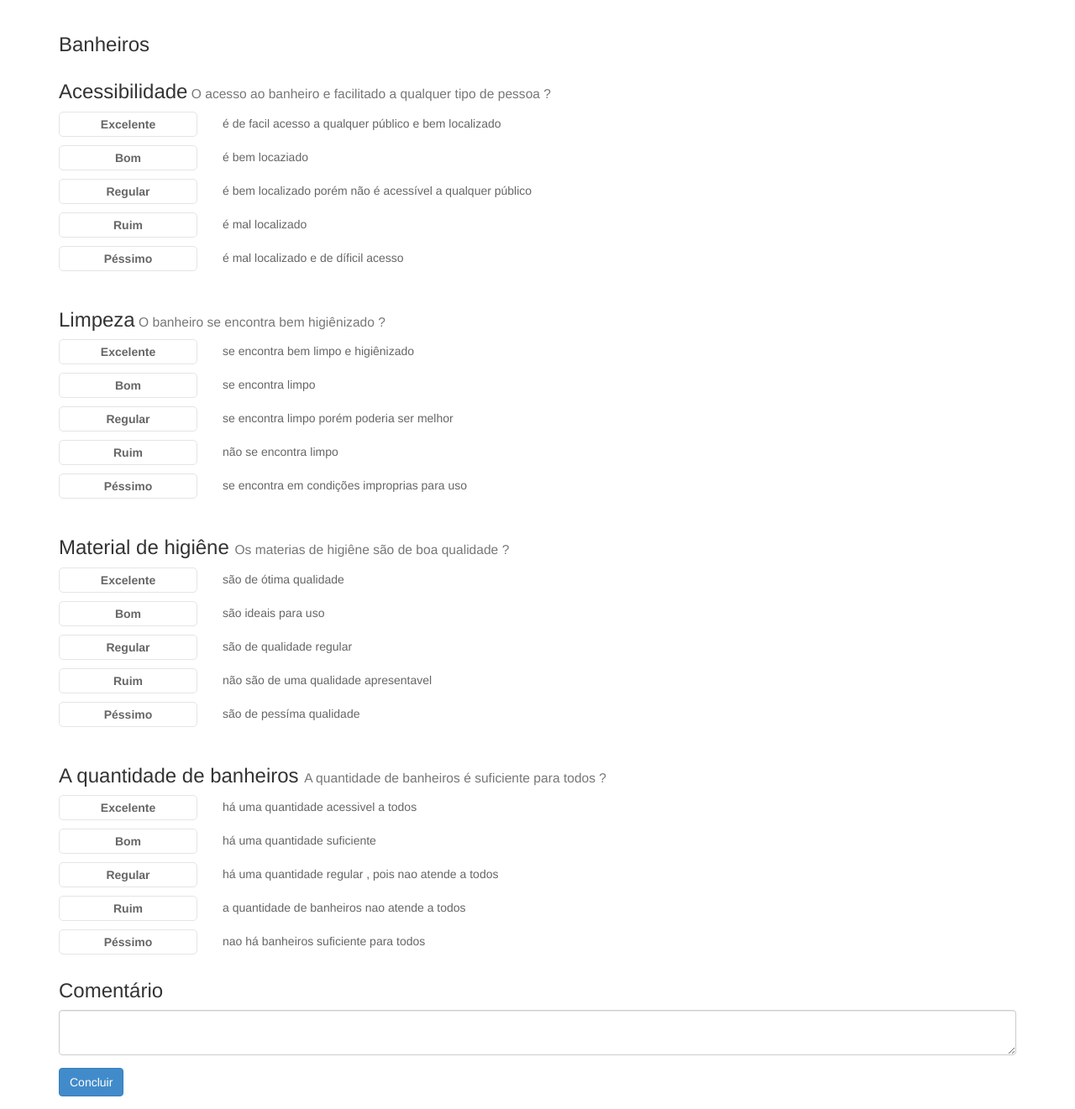
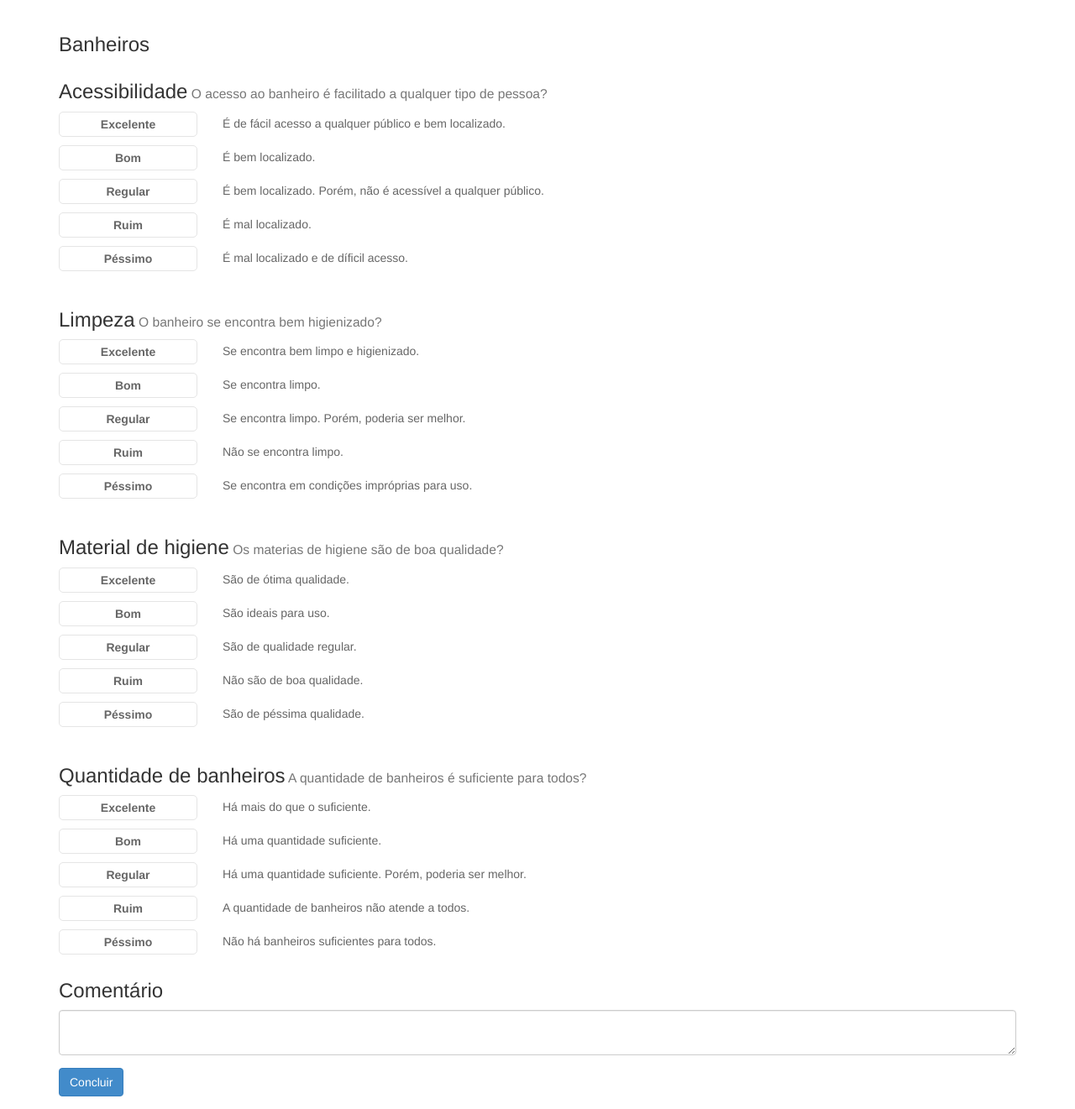
Before and after one commit to SENAI-VASS/avaliaSenai, a PHP site: page /avaliacao_banheiro.php in a window 1280 px wide. Shown: the part 52-1373 px from the top of the page at 84% size. Run offline with PHP 8.4, Linux system fonts and the light colour scheme; the visitor is signed in with stand-in values (Sample User, id 1).

Commit message:
correção gramatical de algumas descrições e verificação de possíveis referenciações inexatas

```diff
--- a/avaliacao_banheiro.php
+++ b/avaliacao_banheiro.php
@@ -15,7 +15,7 @@
 
       <div class="row">
         <div class="col-md-12">
-          <h3>Acessibilidade<small> O acesso ao banheiro e facilitado a qualquer tipo de pessoa ?</small></h3>
+          <h3>Acessibilidade<small> O acesso ao banheiro é facilitado a qualquer tipo de pessoa?</small></h3>
         </div>
       </div>
 
@@ -25,7 +25,7 @@
           <label for="acessibilidade1">Excelente</label>
         </div>
         <div class="col-md-10">
-          <div class="descricao"> é de facil acesso a qualquer público e bem localizado </div>
+          <div class="descricao">É de fácil acesso a qualquer público e bem localizado.</div>
         </div>
       </div>
 
@@ -35,7 +35,7 @@
           <label for="acessibilidade2">Bom</label>
         </div>
         <div class="col-md-10">
-          <div class="descricao"> é bem locaziado </div>
+          <div class="descricao">É bem localizado.</div>
         </div>
       </div>
 
@@ -45,7 +45,7 @@
           <label for="acessibilidade3">Regular</label>
         </div>
         <div class="col-md-10">
-          <div class="descricao"> é bem localizado porém não é acessível a qualquer público</div>
+          <div class="descricao">É bem localizado. Porém, não é acessível a qualquer público.</div>
         </div>
       </div>
 
@@ -55,7 +55,7 @@
           <label for="acessibilidade4">Ruim</label>
         </div>
         <div class="col-md-10">
-          <div class="descricao"> é mal localizado </div>
+          <div class="descricao">É mal localizado.</div>
         </div>
       </div>
 
@@ -65,7 +65,7 @@
           <label for="acessibilidade5">Péssimo</label>
         </div>
         <div class="col-md-10">
-          <div class="descricao"> é mal localizado e de díficil acesso </div>
+          <div class="descricao">É mal localizado e de díficil acesso.</div>
         </div>
       </div>
     </div>
@@ -74,7 +74,7 @@
 
       <div class="row">
         <div class="col-md-12">
-          <h3>Limpeza<small> O banheiro se encontra bem higiênizado ?</small></h3>
+          <h3>Limpeza<small> O banheiro se encontra bem higienizado?</small></h3>
         </div>
       </div>
 
@@ -84,7 +84,7 @@
           <label for="limpeza1">Excelente</label>
         </div>
         <div class="col-md-10">
-          <div class="descricao"> se encontra bem limpo e higiênizado </div>
+          <div class="descricao">Se encontra bem limpo e higienizado.</div>
         </div>
       </div>
 
@@ -94,7 +94,7 @@
           <label for="limpeza2">Bom</label>
         </div>
         <div class="col-md-10">
-          <div class="descricao"> se encontra limpo </div>
+          <div class="descricao">Se encontra limpo.</div>
         </div>
       </div>
 
@@ -104,7 +104,7 @@
           <label for="limpeza3">Regular</label>
         </div>
         <div class="col-md-10">
-          <div class="descricao"> se encontra limpo porém poderia ser melhor </div>
+          <div class="descricao">Se encontra limpo. Porém, poderia ser melhor.</div>
         </div>
       </div>
 
@@ -114,7 +114,7 @@
           <label for="limpeza4">Ruim</label>
         </div>
         <div class="col-md-10">
-          <div class="descricao"> não se encontra limpo</div>
+          <div class="descricao">Não se encontra limpo.</div>
         </div>
       </div>
 
@@ -124,7 +124,7 @@
           <label for="limpeza5">Péssimo</label>
         </div>
         <div class="col-md-10">
-          <div class="descricao"> se encontra em condições improprias para uso </div>
+          <div class="descricao">Se encontra em condições impróprias para uso.</div>
         </div>
       </div>
     </div>
@@ -133,7 +133,7 @@
 
       <div class="row">
         <div class="col-md-12">
-          <h3>Material de higiêne <small> Os materias de higiêne são de boa qualidade ? </small></h3>
+          <h3>Material de higiene<small> Os materias de higiene são de boa qualidade?</small></h3>
         </div>
       </div>
 
@@ -143,7 +143,7 @@
           <label for="materialHigiene1">Excelente</label>
         </div>
         <div class="col-md-10">
-          <div class="descricao"> são de ótima qualidade </div>
+          <div class="descricao">São de ótima qualidade.</div>
         </div>
       </div>
 
@@ -153,7 +153,7 @@
           <label for="materialHigiene2">Bom</label>
         </div>
         <div class="col-md-10">
-          <div class="descricao"> são ideais para uso </div>
+          <div class="descricao">São ideais para uso.</div>
         </div>
       </div>
 
@@ -163,7 +163,7 @@
           <label for="materialHigiene3">Regular</label>
         </div>
         <div class="col-md-10">
-          <div class="descricao"> são de qualidade regular </div>
+          <div class="descricao">São de qualidade regular.</div>
         </div>
       </div>
 
@@ -173,7 +173,7 @@
           <label for="materialHigiene4">Ruim</label>
         </div>
         <div class="col-md-10">
-          <div class="descricao"> não são de uma qualidade apresentavel </div>
+          <div class="descricao">Não são de boa qualidade.</div>
         </div>
       </div>
 
@@ -183,7 +183,7 @@
           <label for="materialHigiene5">Péssimo</label>
         </div>
         <div class="col-md-10">
-          <div class="descricao"> são de pessíma qualidade </div>
+          <div class="descricao">São de péssima qualidade.</div>
         </div>
       </div>
     </div>
@@ -192,7 +192,7 @@
 
       <div class="row">
         <div class="col-md-12">
-          <h3>A quantidade de banheiros <small> A quantidade de banheiros é suficiente para todos ? </small></h3>
+          <h3>Quantidade de banheiros<small> A quantidade de banheiros é suficiente para todos?</small></h3>
         </div>
       </div>
 
@@ -202,7 +202,7 @@
           <label for="quantidade1">Excelente</label>
         </div>
         <div class="col-md-10">
-          <div class="descricao"> há uma quantidade acessivel a todos </div>
+          <div class="descricao">Há mais do que o suficiente.</div>
         </div>
       </div>
 
@@ -212,7 +212,7 @@
           <label for="quantidade2">Bom</label>
         </div>
         <div class="col-md-10">
-          <div class="descricao"> há uma quantidade suficiente </div>
+          <div class="descricao">Há uma quantidade suficiente.</div>
         </div>
       </div>
 
@@ -222,7 +222,7 @@
           <label for="quantidade3">Regular</label>
         </div>
         <div class="col-md-10">
-          <div class="descricao"> há uma quantidade regular , pois nao atende a todos  </div>
+          <div class="descricao">Há uma quantidade suficiente. Porém, poderia ser melhor.</div>
         </div>
       </div>
 
@@ -232,7 +232,7 @@
           <label for="quantidade4">Ruim</label>
         </div>
         <div class="col-md-10">
-          <div class="descricao"> a quantidade de banheiros nao atende a todos </div>
+          <div class="descricao">A quantidade de banheiros não atende a todos.</div>
         </div>
       </div>
 
@@ -242,7 +242,7 @@
           <label for="quantidade5">Péssimo</label>
         </div>
         <div class="col-md-10">
-          <div class="descricao"> nao há banheiros suficiente para todos  </div>
+          <div class="descricao">Não há banheiros suficientes para todos.</div>
         </div>
       </div>
     </div>
```
Also changed, not shown: avaliacao_biblioteca.php (+17 -17 lines), avaliacao_cantina.php (+38 -38 lines).
